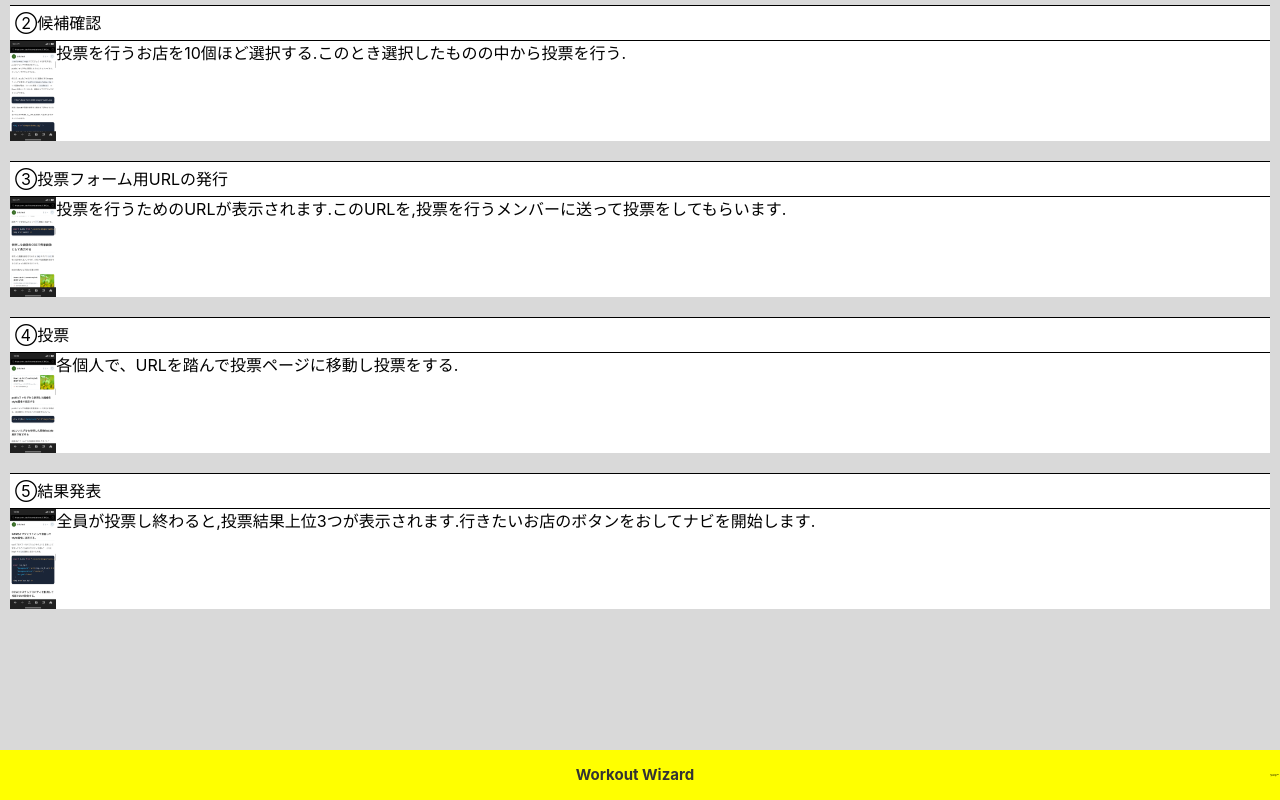
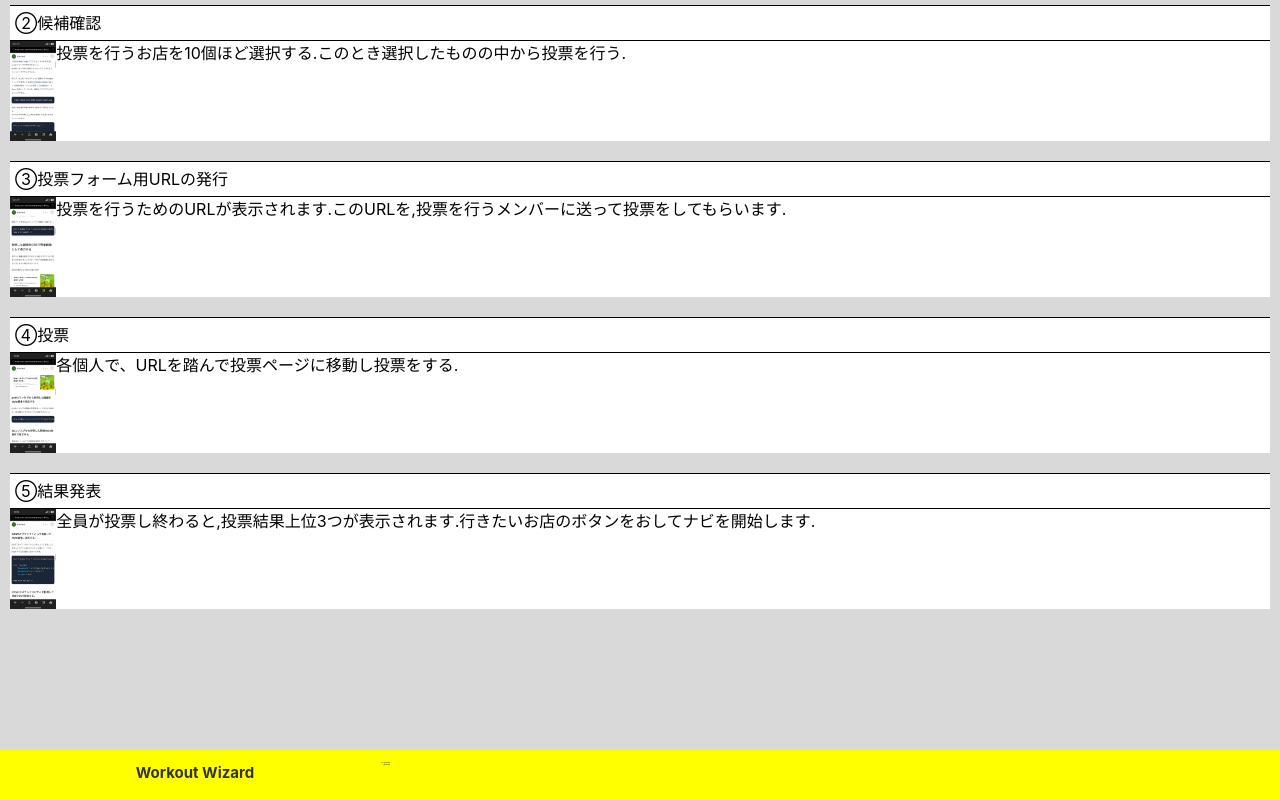
Before and after one commit to shwatanap/workout-wizard-web, a React (Create React App) app: page / in a window 1280 px wide. Shown: the part 1105-1905 px from the top of the page. Built offline with nearby package versions, Linux system fonts and the light colour scheme.

Commit message:
ロゴを中心に配置

```diff
--- a/src/components/Footer.tsx
+++ b/src/components/Footer.tsx
@@ -1,8 +1,10 @@
 const Footer = () => {
   return (
-    <div className="bg-yellow h-[50px] flex">
-      <div className="text-black font-bold text-[15px] my-auto mx-auto ">Workout Wizard</div>
-      <div className="text-[1px] my-auto mr-[1px]">
+    <div className="bg-yellow h-[50px] relative my-auto">
+      <div className="text-black font-bold text-[15px] w-[390px] text-center absolute mt-[12px]">
+        Workout Wizard
+      </div>
+      <div className="text-[1px] my-auto mr-[1px] text-right absolute w-[390px] mt-[12px]">
         2023 kyutechjapan <br />- @HomePage
       </div>
     </div>
```
